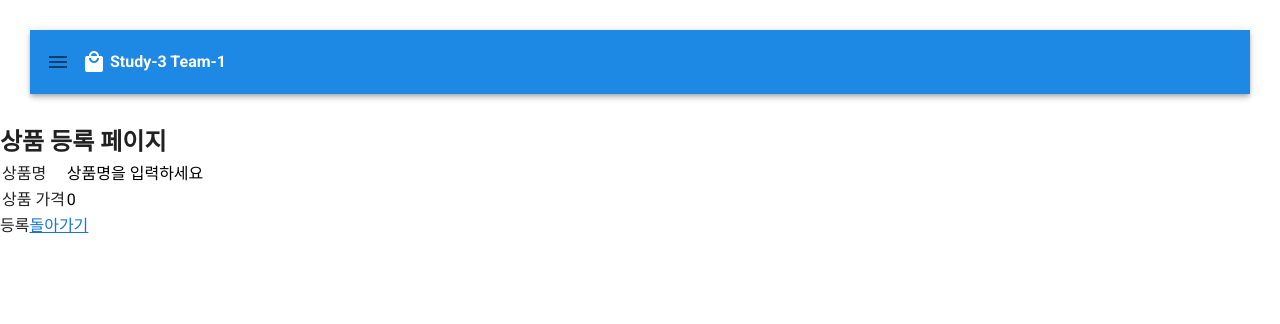
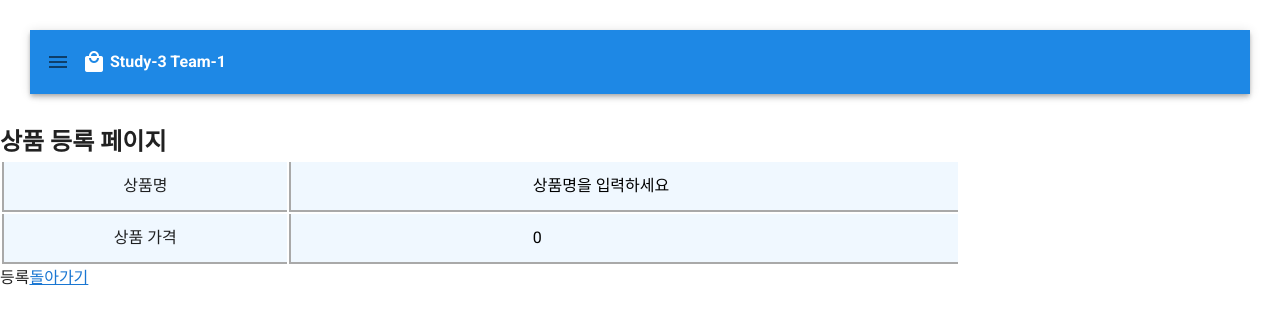
Before and after one commit to zisoo-choi/kdt1-study-3-team1-front, a Vue app: page /product-register-page in a window 1280 px wide. Shown: the top 324 px of the page. Built offline with nearby package versions, Linux system fonts and the light colour scheme.

Commit message:
style: [김학규] ui 개선

```diff
--- a/src/components/order/OrderConfirmationForm.vue
+++ b/src/components/order/OrderConfirmationForm.vue
@@ -1,24 +1,26 @@
 <template lang="">
-    <form>
-            <div>
-            <b>상품 번호</b>
-            {{ product.productId }}
-        </div>
-        <div>
-            <b>상품 명</b>
-            {{ product.productName }}
-        </div>
-        <div>
-            <b>상품 가격</b>
-            {{ product.productPrice }}
-        </div>
-        <v-btn @click="onSubmit">구매</v-btn>
-        <button>
-            <router-link :to="{ name: 'ProductListPage' }">
-                돌아가기
-            </router-link>
-        </button>
-    </form>
+    <div align="center">
+        <table>
+            <tr>
+                <td>상품 번호</td>
+                <td>
+                    {{ product.productId }}
+                </td>
+            </tr>
+            <tr>
+                <td>상품 명</td>
+                <td>
+                    {{ product.productName }}
+                </td>
+            </tr>
+            <tr>
+                <td>상품 가격</td>
+                <td>
+                    {{ product.productPrice }}
+                </td>
+            </tr>
+        </table>
+    </div>
 </template>
 
 <script>
@@ -44,6 +46,20 @@ export default {
     }
 }
 </script>
-<style lang="">
+<style scoped>
+    table{
+    width: 75%;
+    text-align : center;
+    }
+    table tr{
+        padding : 12px;
+        background-color: aliceblue;
+
+    }
+    table td{
+        padding : 12px;
+        border-bottom: 2px solid  darkgray;
+        border-left: 2px solid  darkgray;
+    }
 
 </style>
--- a/src/components/product/ProductListForm.vue
+++ b/src/components/product/ProductListForm.vue
@@ -10,9 +10,9 @@
         <h2>상품 목록</h2>
         <table style="margine: 10px">
         <tr>
-            <th align="center" width="3%">상품 번호</th>
-            <th align="center" width="40%">상품 명</th>
-            <th align="center" width="30%">상품 가격</th>
+            <th align="center" width="10%">상품 번호</th>
+            <th align="center" width="50%">상품 명</th>
+            <th align="center" width="40%">상품 가격</th>
         </tr>
         <tr v-if="products || (Array.isArray(products) && products.length === 0)">
             <td colspan="3">
@@ -47,6 +47,19 @@ export default {
 }
 
 </script>
-<style lang="">
-
+<style scoped>
+    table{
+    width: 75%;
+    text-align : left;
+    }
+    table th{
+        padding : 12px;
+        border-bottom: 2px solid  darkgray;
+    }
+    table td{
+        padding : 12px;
+    }
+    table tr:nth-of-type(even){
+        background-color: rgba(0,0,255,0.1);
+    }
 </style>
--- a/src/components/product/ProductModifyForm.vue
+++ b/src/components/product/ProductModifyForm.vue
@@ -61,6 +61,20 @@ export default {
     }
 }
 </script>
-<style lang="">
+<style scoped>
+    table{
+    width: 75%;
+    text-align : center;
+    }
+    table tr{
+        padding : 12px;
+        background-color: aliceblue;
+
+    }
+    table td{
+        padding : 12px;
+        border-bottom: 2px solid  darkgray;
+        border-left: 2px solid  darkgray;
+    }
 
 </style>
--- a/src/components/product/ProductRegisterForm.vue
+++ b/src/components/product/ProductRegisterForm.vue
@@ -46,6 +46,20 @@ export default {
 }
 </script>
 
-<style lang="">
+<style scoped>
+    table{
+    width: 75%;
+    text-align : center;
+    }
+    table tr{
+        padding : 12px;
+        background-color: aliceblue;
+
+    }
+    table td{
+        padding : 12px;
+        border-bottom: 2px solid  darkgray;
+        border-left: 2px solid  darkgray;
+    }
 
 </style>
```
